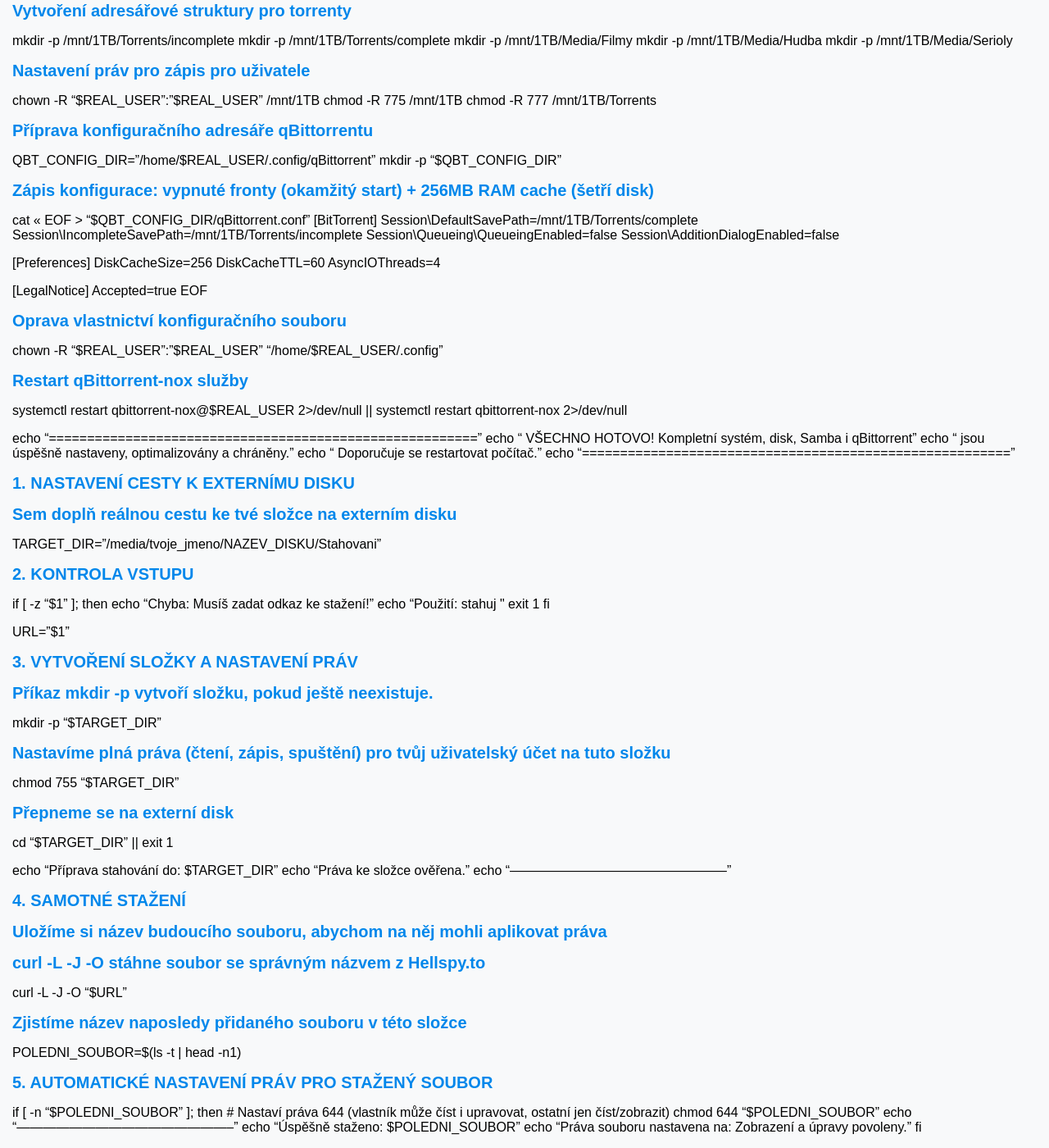
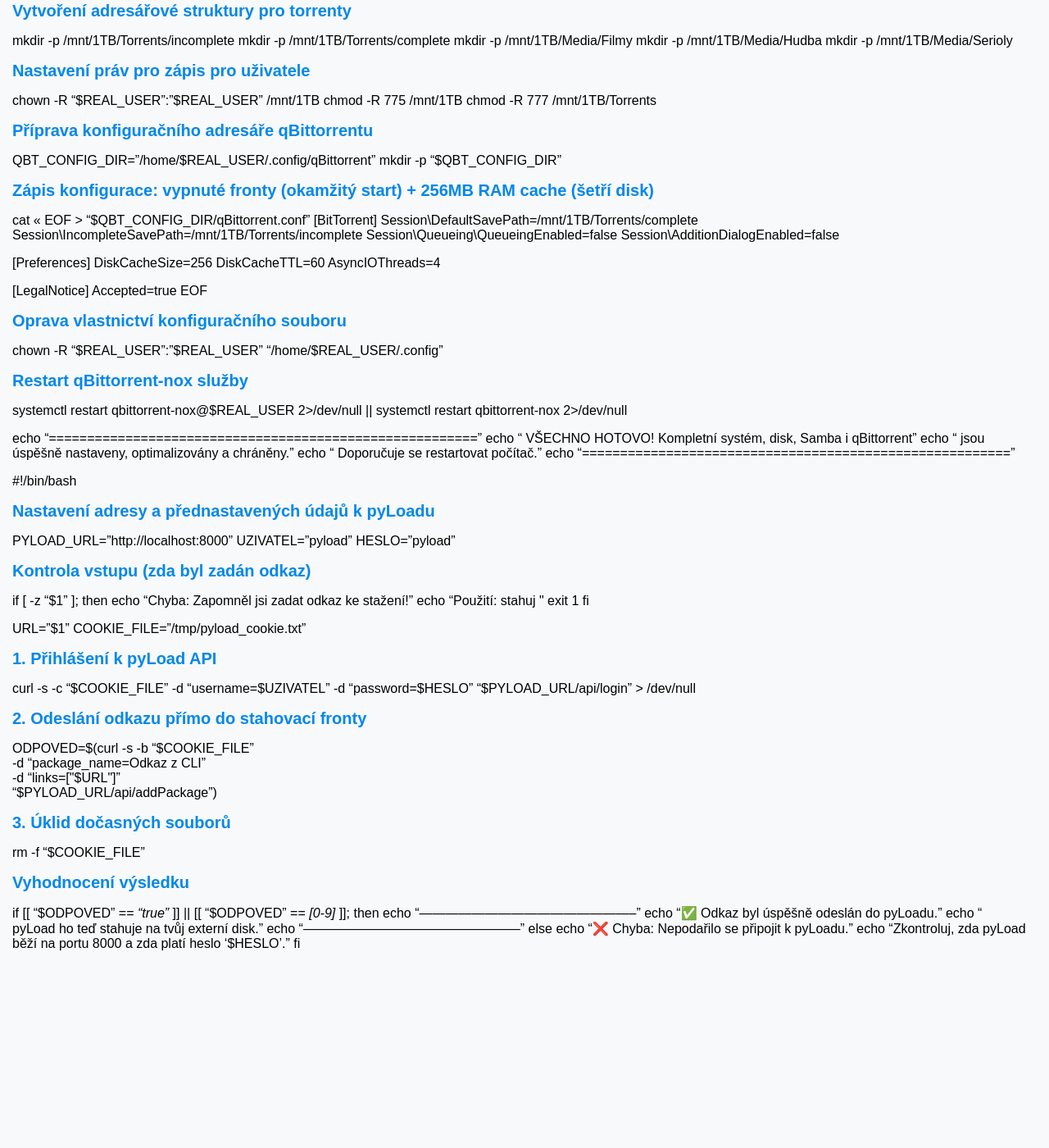
Before and after one commit to bedjan/bedjan.github.io, a Jekyll site: the page built from mx.md, in a window 1280 px wide and 1400 px high, scrolled down 3259 px. Shown: the whole window at 82% size. Built offline with Jekyll 4.4.1, drawn with Linux system fonts in a browser that asks for light colours; our own code applies the rules of GitHub Pages for plain Markdown files; after the commit the page ends 4435 px from its top, so only the background shows below that.

Commit message:
Update mx.md

```diff
--- a/mx.md
+++ b/mx.md
@@ -359,47 +359,42 @@
 echo " Doporučuje se restartovat počítač."
 echo "========================================================"
 
+#!/bin/bash
 
-# 1. NASTAVENÍ CESTY K EXTERNÍMU DISKU
-# Sem doplň reálnou cestu ke tvé složce na externím disku
-TARGET_DIR="/media/tvoje_jmeno/NAZEV_DISKU/Stahovani"
+# Nastavení adresy a přednastavených údajů k pyLoadu
+PYLOAD_URL="http://localhost:8000"
+UZIVATEL="pyload"
+HESLO="pyload"
 
-# 2. KONTROLA VSTUPU
+# Kontrola vstupu (zda byl zadán odkaz)
 if [ -z "$1" ]; then
-    echo "Chyba: Musíš zadat odkaz ke stažení!"
-    echo "Použití: stahuj <odkaz_z_hellspy>"
+    echo "Chyba: Zapomněl jsi zadat odkaz ke stažení!"
+    echo "Použití: stahuj <odkaz>"
     exit 1
 fi
 
 URL="$1"
+COOKIE_FILE="/tmp/pyload_cookie.txt"
 
-# 3. VYTVOŘENÍ SLOŽKY A NASTAVENÍ PRÁV
-# Příkaz mkdir -p vytvoří složku, pokud ještě neexistuje.
-mkdir -p "$TARGET_DIR"
+# 1. Přihlášení k pyLoad API
+curl -s -c "$COOKIE_FILE" -d "username=$UZIVATEL" -d "password=$HESLO" "$PYLOAD_URL/api/login" > /dev/null
 
-# Nastavíme plná práva (čtení, zápis, spuštění) pro tvůj uživatelský účet na tuto složku
-chmod 755 "$TARGET_DIR"
+# 2. Odeslání odkazu přímo do stahovací fronty
+ODPOVED=$(curl -s -b "$COOKIE_FILE" \
+  -d "package_name=Odkaz z CLI" \
+  -d "links=[\"$URL\"]" \
+  "$PYLOAD_URL/api/addPackage")
 
-# Přepneme se na externí disk
-cd "$TARGET_DIR" || exit 1
+# 3. Úklid dočasných souborů
+rm -f "$COOKIE_FILE"
 
-echo "Příprava stahování do: $TARGET_DIR"
-echo "Práva ke složce ověřena."
-echo "--------------------------------------------------"
-
-# 4. SAMOTNÉ STAŽENÍ
-# Uložíme si název budoucího souboru, abychom na něj mohli aplikovat práva
-# curl -L -J -O stáhne soubor se správným názvem z Hellspy.to
-curl -L -J -O "$URL"
-
-# Zjistíme název naposledy přidaného souboru v této složce
-POLEDNI_SOUBOR=$(ls -t | head -n1)
-
-# 5. AUTOMATICKÉ NASTAVENÍ PRÁV PRO STAŽENÝ SOUBOR
-if [ -n "$POLEDNI_SOUBOR" ]; then
-    # Nastaví práva 644 (vlastník může číst i upravovat, ostatní jen číst/zobrazit)
-    chmod 644 "$POLEDNI_SOUBOR"
+# Vyhodnocení výsledku
+if [[ "$ODPOVED" == *"true"* ]] || [[ "$ODPOVED" == *[0-9]* ]]; then
     echo "--------------------------------------------------"
-    echo "Úspěšně staženo: $POLEDNI_SOUBOR"
-    echo "Práva souboru nastavena na: Zobrazení a úpravy povoleny."
+    echo "✅ Odkaz byl úspěšně odeslán do pyLoadu."
+    echo " pyLoad ho teď stahuje na tvůj externí disk."
+    echo "--------------------------------------------------"
+else
+    echo "❌ Chyba: Nepodařilo se připojit k pyLoadu."
+    echo "Zkontroluj, zda pyLoad běží na portu 8000 a zda platí heslo '$HESLO'."
 fi
```
